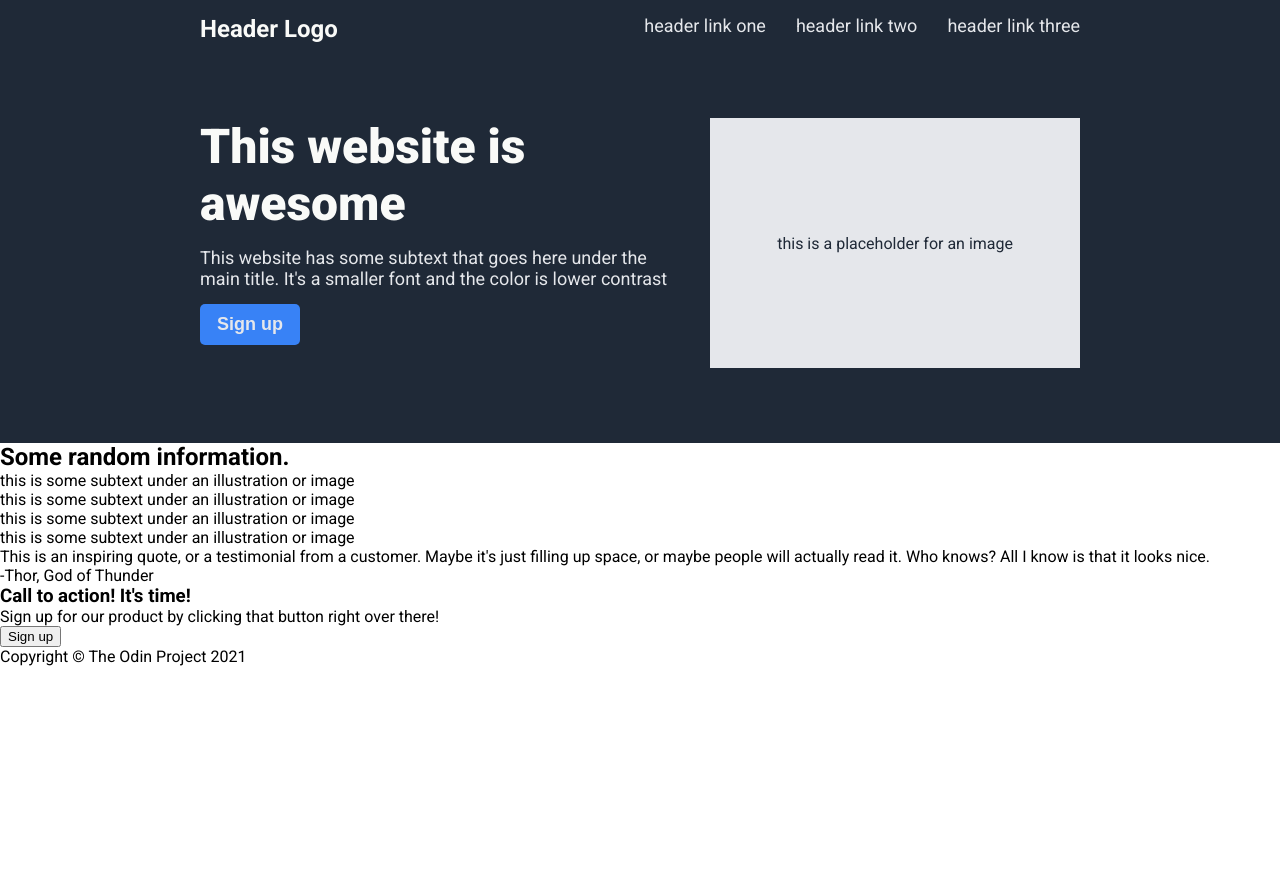
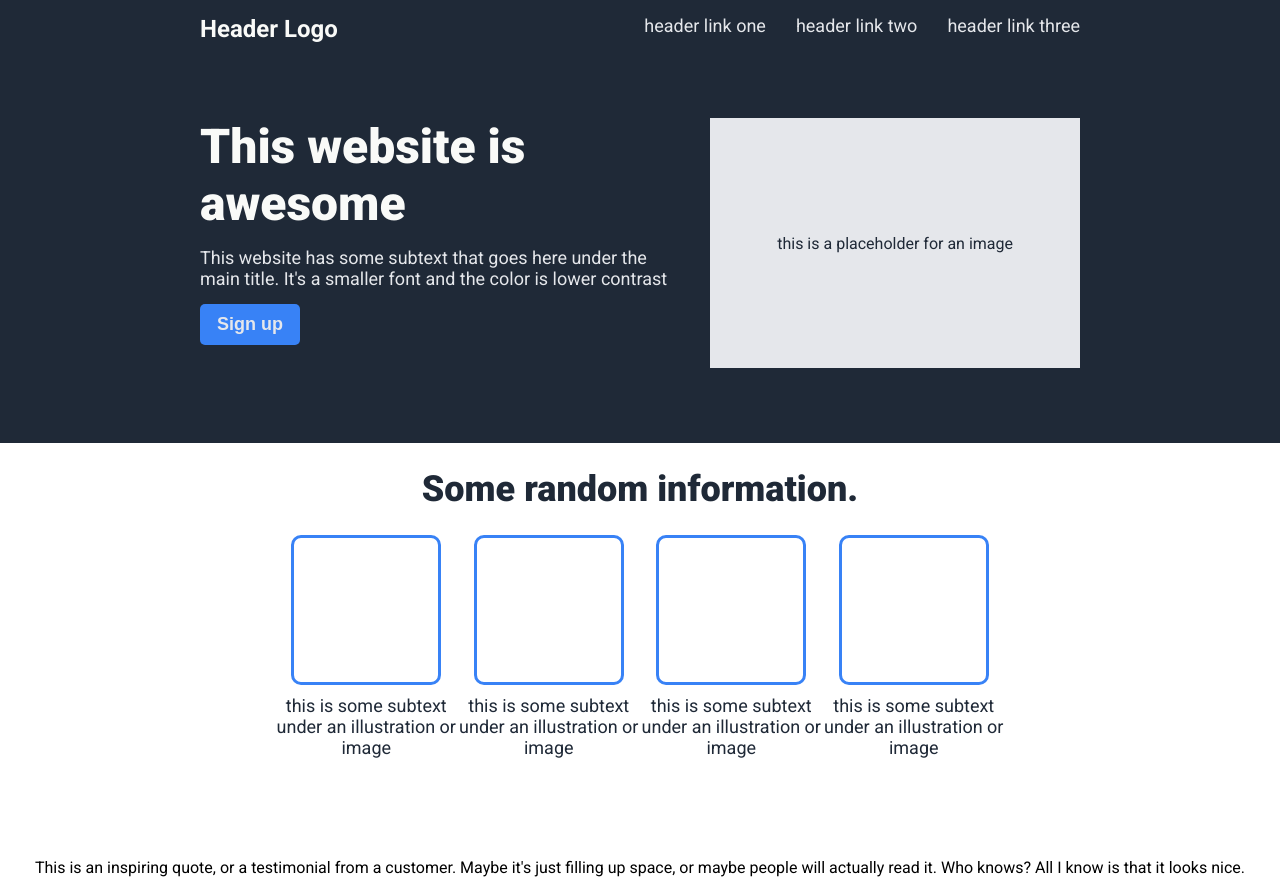
Before and after one commit to gordokay/landing-page, a plain HTML site: page index.html in a window 1280 px wide. Shown: the top 880 px of the page. Before the commit the page ends 800 px from the top, so only its background shows below. Drawn offline with Linux system fonts and the light colour scheme.

Commit message:
Add info section styles

```diff
--- a/index.html
+++ b/index.html
@@ -35,7 +35,8 @@
             <div class="hero-image">this is a placeholder for an image</div>
     </section>
     <!-- info -->
-    <section class="info-secton">
+    <section class="container white-bg">
+        <div class="info-section">
             <h2>Some random information.</h2>
             <div class="figure-set">
                 <figure class="figure-container">
@@ -54,6 +55,7 @@
                     <div class="figure"></div>
                     <figcaption>this is some subtext under an illustration or image</figcaption>
                 </figure>
+            </div>
         </div>
     </section>
     <!-- quote -->
--- a/style.css
+++ b/style.css
@@ -17,7 +17,6 @@ body {
     background-color: #e5e7eb;
 }
 .container{
-    background-color: #1f2937;
     padding-inline: 200px;
 }
 
@@ -82,3 +81,38 @@ a {
     align-items: center;
     color:#1f2937
 }
+
+/* info section */
+.info-section{
+    display: flex;
+    align-items: center;
+    flex-direction: column;
+    padding-block: 25px 100px;
+    gap: 25px;
+    padding-inline: 75px;
+}
+h2{
+    font-size: 36px;
+    font-weight: 900;
+    color: #1f2937;
+}
+.figure-set{
+    display: flex;
+}
+.figure-container{
+    display: flex;
+    flex-direction: column;
+    align-items: center;
+    gap: 10px;
+}
+.figure-container figcaption{
+    font-size: 18px;
+    color: #1f2937;
+    text-align: center;
+}
+.figure{
+    width: 150px;
+    aspect-ratio: 1;
+    border: 3px solid #3882f6;
+    border-radius: 10px;
+}
```
Lines whose indentation alone changed are shown as unchanged.
